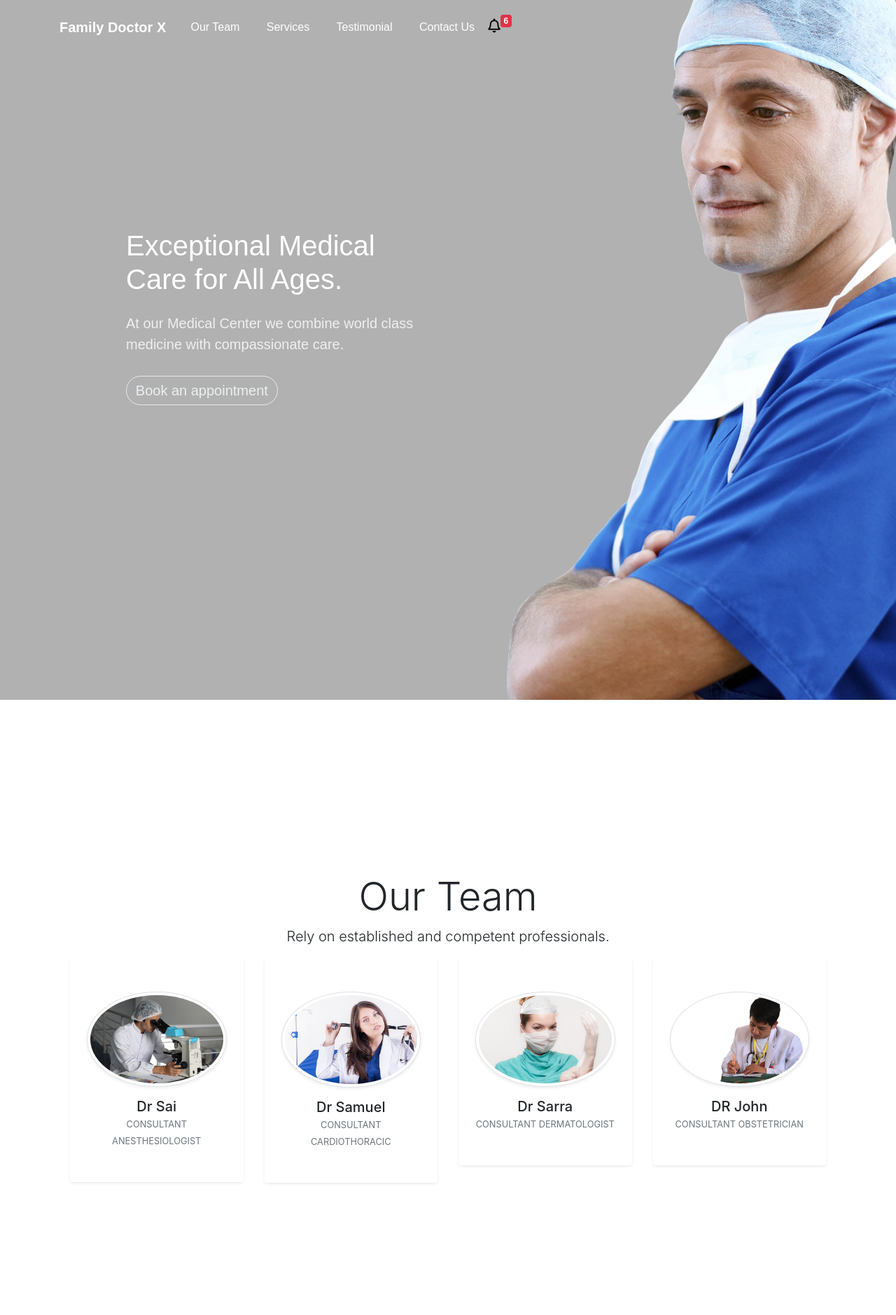
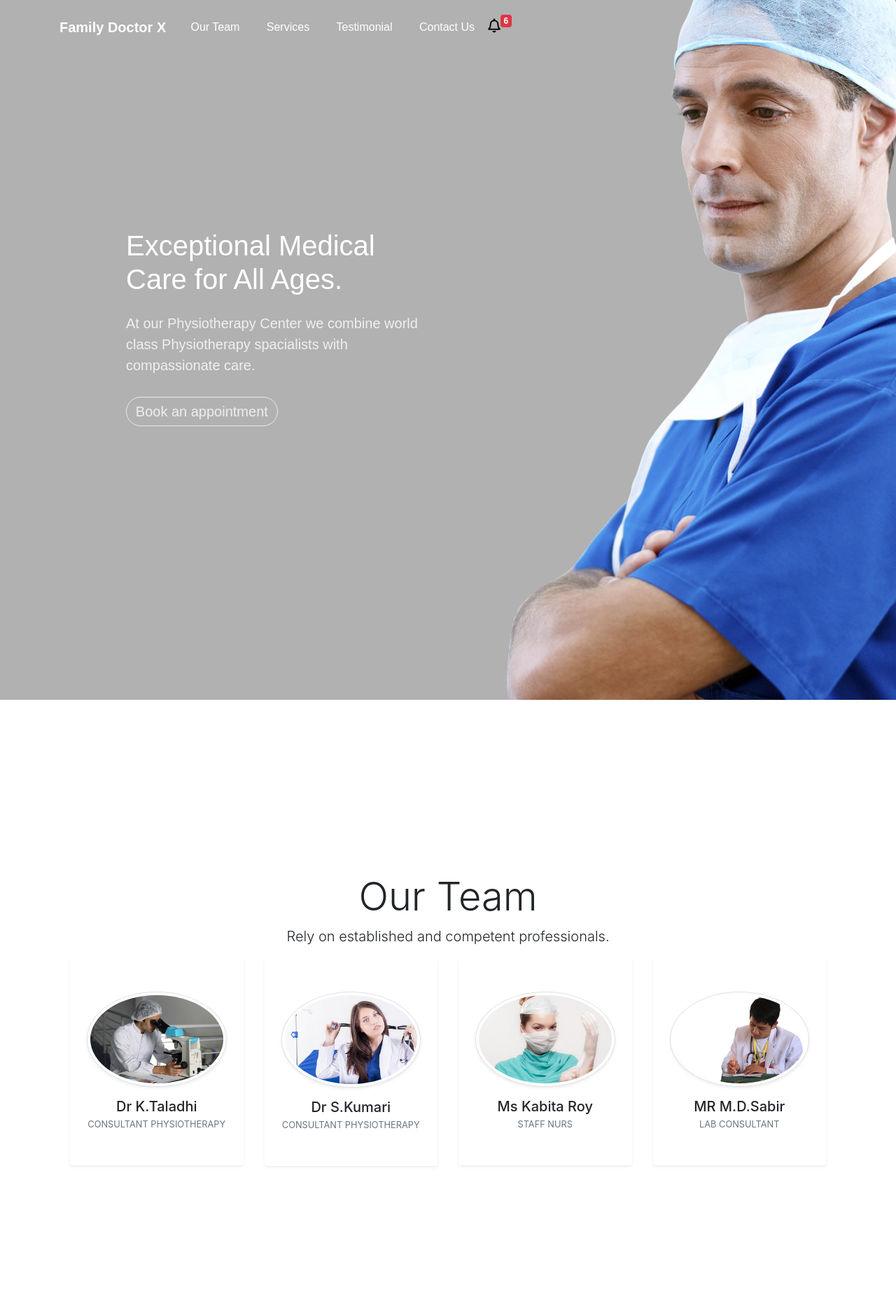
Before and after one commit to anirudha007/Phesio_Apointment, a Django app: page / in a window 1280 px wide. Shown: the top 1879 px of the page at 70% size. Run offline with Django 3.2, Linux system fonts and the light colour scheme; data comes from the database, SQL or seed files in the repository; both versions use the stored data as it was after the commit; some libraries are stand-ins or nearby versions.

Commit message:
Developed Medical system

```diff
--- a/django/templates/index.html
+++ b/django/templates/index.html
@@ -5,9 +5,9 @@
         <div class="row">
             <div class="col-12 col-lg-6 col-xl-5 offset-xl-1">
                 <h1>Exceptional Medical Care for All Ages.</h1>
-                <p> At our Medical Center
-                    we combine world class medicine
-                    with compassionate care. </p>
+                <p> At our Physiotherapy Center
+                    we combine world class Physiotherapy
+                    spacialists with compassionate care. </p>
                     <a href="{% url 'appointment' %}" class="btn btn-light btn-lg action-button" type="button">Book an appointment</a>
             </div>
 
@@ -32,32 +32,32 @@
             <!-- Team item -->
             <div class="col-xl-3 col-sm-6 mb-5">
                 <div class="bg-white rounded shadow-sm py-5 px-4"><img src="{% static 'img/team1.jpg' %}" alt="" class=" mh-100img-fluid rounded-circle mb-3 img-thumbnail shadow-sm">
-                    <h5 class="mb-0">Dr Sai</h5>
-                    <span class="small text-uppercase text-muted">Consultant anesthesiologist</span>
+                    <h5 class="mb-0">Dr K.Taladhi</h5>
+                    <span class="small text-uppercase text-muted">Consultant physiotherapy</span>
                 </div>
             </div><!-- End -->
 
             <!-- Team item -->
             <div class="col-xl-3 col-sm-6 mb-5">
                 <div class="bg-white rounded shadow-sm py-5 px-4"><img src="{% static 'img/team2.jpg' %}" alt="" class=" mh-100 rounded-circle mb-3 img-thumbnail shadow-sm">
-                    <h5 class="mb-0">Dr Samuel </h5>
-                    <span class="small text-uppercase text-muted">Consultant cardiothoracic</span>
+                    <h5 class="mb-0">Dr S.Kumari </h5>
+                    <span class="small text-uppercase text-muted">Consultant physiotherapy</span>
                 </div>
             </div><!-- End -->
 
             <!-- Team item -->
             <div class="col-xl-3 col-sm-6 mb-5">
                 <div class="bg-white rounded shadow-sm py-5 px-4"><img src="{% static 'img/team3.jpg' %}" alt="" class=" mh-100img-fluid rounded-circle mb-3 img-thumbnail shadow-sm">
-                    <h5 class="mb-0">Dr Sarra</h5>
-                    <span class="small text-uppercase text-muted">Consultant dermatologist</span>
+                    <h5 class="mb-0">Ms Kabita Roy</h5>
+                    <span class="small text-uppercase text-muted">Staff Nurs</span>
                 </div>
             </div><!-- End -->
 
             <!-- Team item -->
             <div class="col-xl-3 col-sm-6 mb-5">
                 <div class="bg-white rounded shadow-sm py-5 px-4"><img src="{% static 'img/team4.png' %}" alt="" class=" mh-100img-fluid rounded-circle mb-3 img-thumbnail shadow-sm">
-                    <h5 class="mb-0">DR John</h5>
-                    <span class="small text-uppercase text-muted">Consultant Obstetrician</span>
+                    <h5 class="mb-0">MR M.D.Sabir</h5>
+                    <span class="small text-uppercase text-muted">LAB Consultant</span>
                 </div>
             </div><!-- End -->
         </div>
```
Also changed, not shown: django/db.sqlite3, django/doctor/migrations/0001_initial.py (deleted), django/doctor/migrations/0002_alter_appointment_accepted_date.py (deleted), django/doctor/migrations/__init__.py (deleted), 1 other file.
